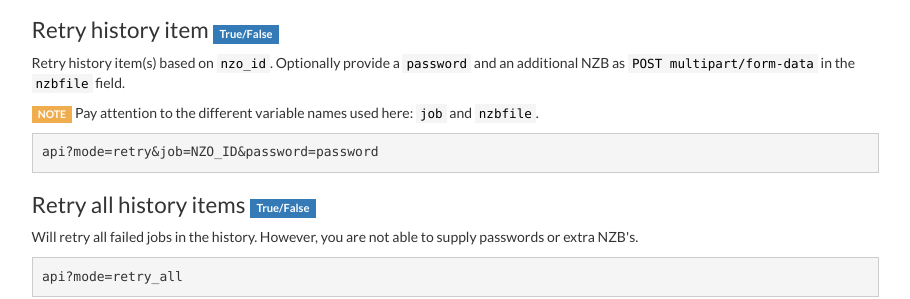
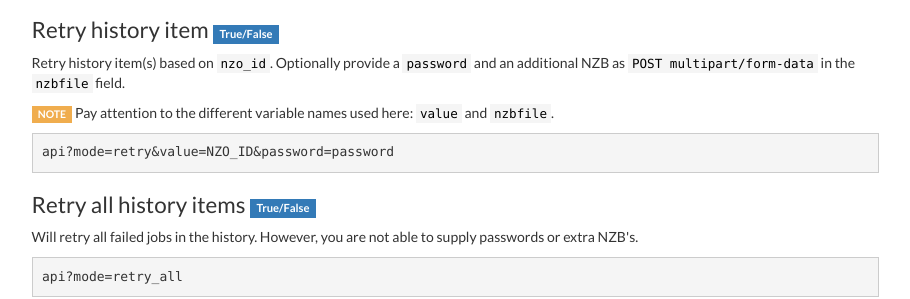
Before and after one commit to sabnzbd/sabnzbd.github.io, a Jekyll site: the page built from wiki/advanced/api.html, in a window 1280 px wide and 900 px high, scrolled down 10219 px. Shown: the part 154-453 px from the top of the window, without its empty margins (331-1241 px from the left). Built offline with Jekyll 4.4.1, drawn with Linux system fonts in a browser that asks for light colours.

Commit message:
Fix Retry API info

```diff
--- a/wiki/advanced/api.html
+++ b/wiki/advanced/api.html
@@ -867,8 +867,8 @@ redirect_from: "/wiki/advanced/automation-support"
 
 <h2 id="retry">Retry history item <span class="label label-primary">True/False</span></h2>
 <p>Retry history item(s) based on <code>nzo_id</code>. Optionally provide a <code>password</code> and an additional NZB as <code>POST multipart/form-data</code> in the <code>nzbfile</code> field.</p>
-<p><span class="label label-warning">NOTE</span> Pay attention to the different variable names used here: <code>job</code> and <code>nzbfile</code>.</p>
-<pre><code>api?mode=retry&amp;job=NZO_ID&amp;password=password</code></pre>
+<p><span class="label label-warning">NOTE</span> Pay attention to the different variable names used here: <code>value</code> and <code>nzbfile</code>.</p>
+<pre><code>api?mode=retry&amp;value=NZO_ID&amp;password=password</code></pre>
 
 <h2 id="retry_all">Retry all history items <span class="label label-primary">True/False</span></h2>
 <p>Will retry all failed jobs in the history. However, you are not able to supply passwords or extra NZB's.
```
